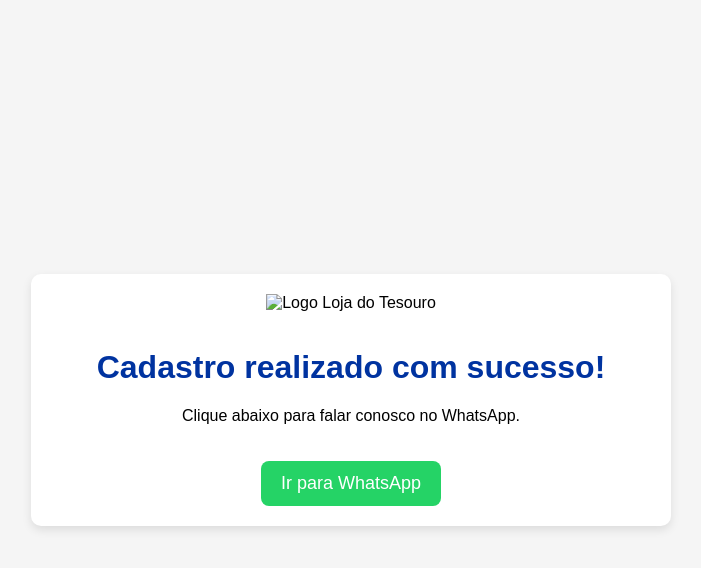
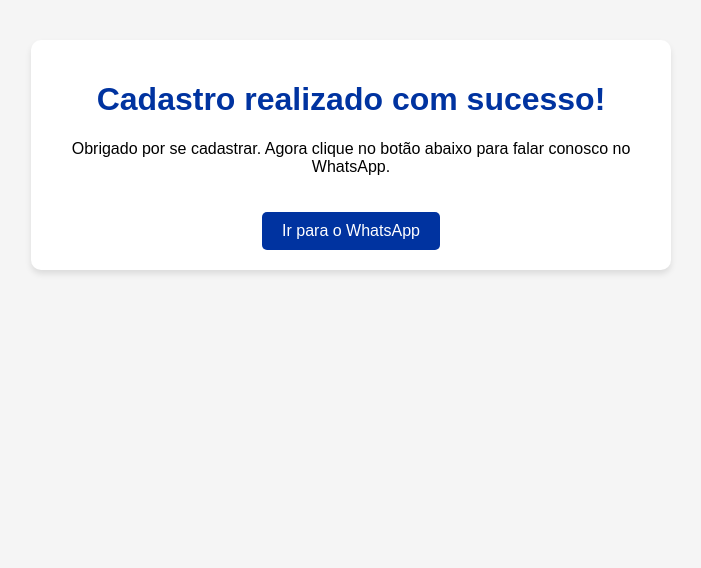
Before and after one commit to lojadotesoro/lojatesouro.github.io, a plain HTML site: page final.html in a window 1280 px wide. Shown: the whole page, without its empty margins (289-990 px from the left). Drawn offline with Linux system fonts and the light colour scheme.

Commit message:
Add files via upload

```diff
--- a/final.html
+++ b/final.html
@@ -1,18 +1,17 @@
 
 <!DOCTYPE html>
-<html lang="pt-br">
+<html lang="pt-BR">
 <head>
     <meta charset="UTF-8">
     <meta name="viewport" content="width=device-width, initial-scale=1.0">
-    <title>Cadastro Concluído - Loja do Tesouro</title>
+    <title>Cadastro Realizado</title>
     <link rel="stylesheet" href="style.css">
 </head>
 <body>
     <div class="container">
-        <img src="logo.jpg" alt="Logo Loja do Tesouro" class="logo">
         <h1>Cadastro realizado com sucesso!</h1>
-        <p>Clique abaixo para falar conosco no WhatsApp.</p>
-        <a href="https://wa.me/5516997986457?text=Olá! Acabei de realizar meu cadastro no site e preciso de uma ajudinha com o meu produto. Poderiam me auxiliar?" class="whatsapp-btn">Ir para WhatsApp</a>
+        <p>Obrigado por se cadastrar. Agora clique no botão abaixo para falar conosco no WhatsApp.</p>
+        <a href="https://wa.me/5516997986457?text=Ol%C3%A1!%20Acabei%20de%20me%20cadastrar%20no%20site%20e%20preciso%20de%20ajuda%20com%20meu%20produto." class="btn">Ir para o WhatsApp</a>
     </div>
 </body>
 </html>
--- a/style.css
+++ b/style.css
@@ -1,41 +1,37 @@
 
 body {
+    margin: 0;
+    padding: 0;
     background: #f5f5f5;
-    display: flex;
-    justify-content: center;
-    align-items: center;
-    flex-direction: column;
-    min-height: 100vh;
     font-family: Arial, sans-serif;
-    margin: 0;
 }
 
 .container {
-    background: #fff;
+    max-width: 600px;
+    margin: 40px auto;
+    background: white;
     padding: 20px;
     border-radius: 10px;
     text-align: center;
-    box-shadow: 0 4px 10px rgba(0,0,0,0.1);
-    max-width: 600px;
-    width: 90%;
+    box-shadow: 0 4px 6px rgba(0,0,0,0.1);
 }
 
 .logo {
     width: 120px;
-    margin-bottom: 15px;
+    margin-bottom: 20px;
 }
 
 h1 {
-    color: #0033A0;
+    color: #0033a0;
 }
 
-.whatsapp-btn {
+.btn {
     display: inline-block;
-    background: #25d366;
+    background: #0033a0;
     color: white;
     text-decoration: none;
-    padding: 12px 20px;
-    font-size: 18px;
-    border-radius: 8px;
+    padding: 10px 20px;
+    border-radius: 5px;
+    font-size: 16px;
     margin-top: 20px;
 }
```
Also changed, not shown: index.html (+2 -2 lines), logo.jpg (added).
